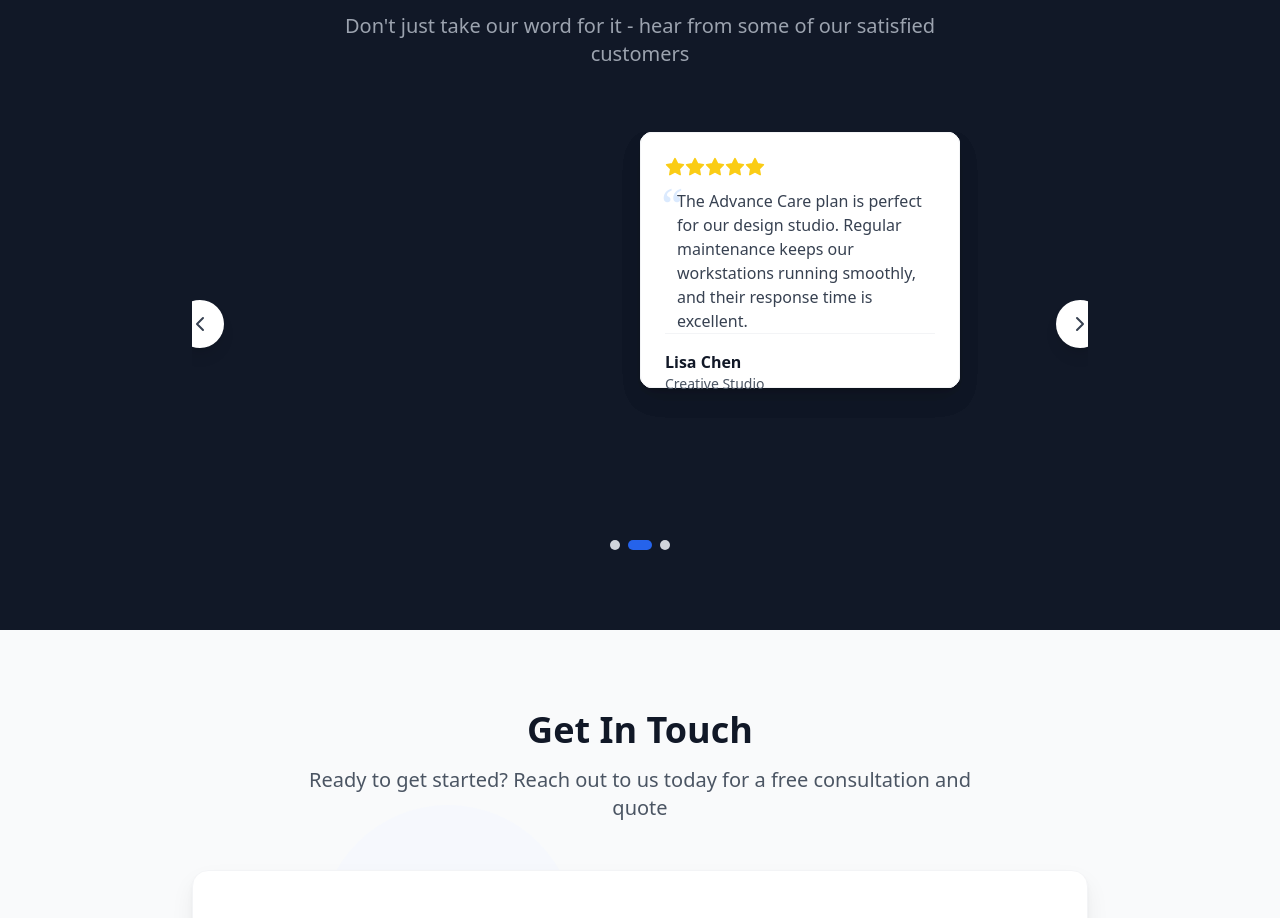
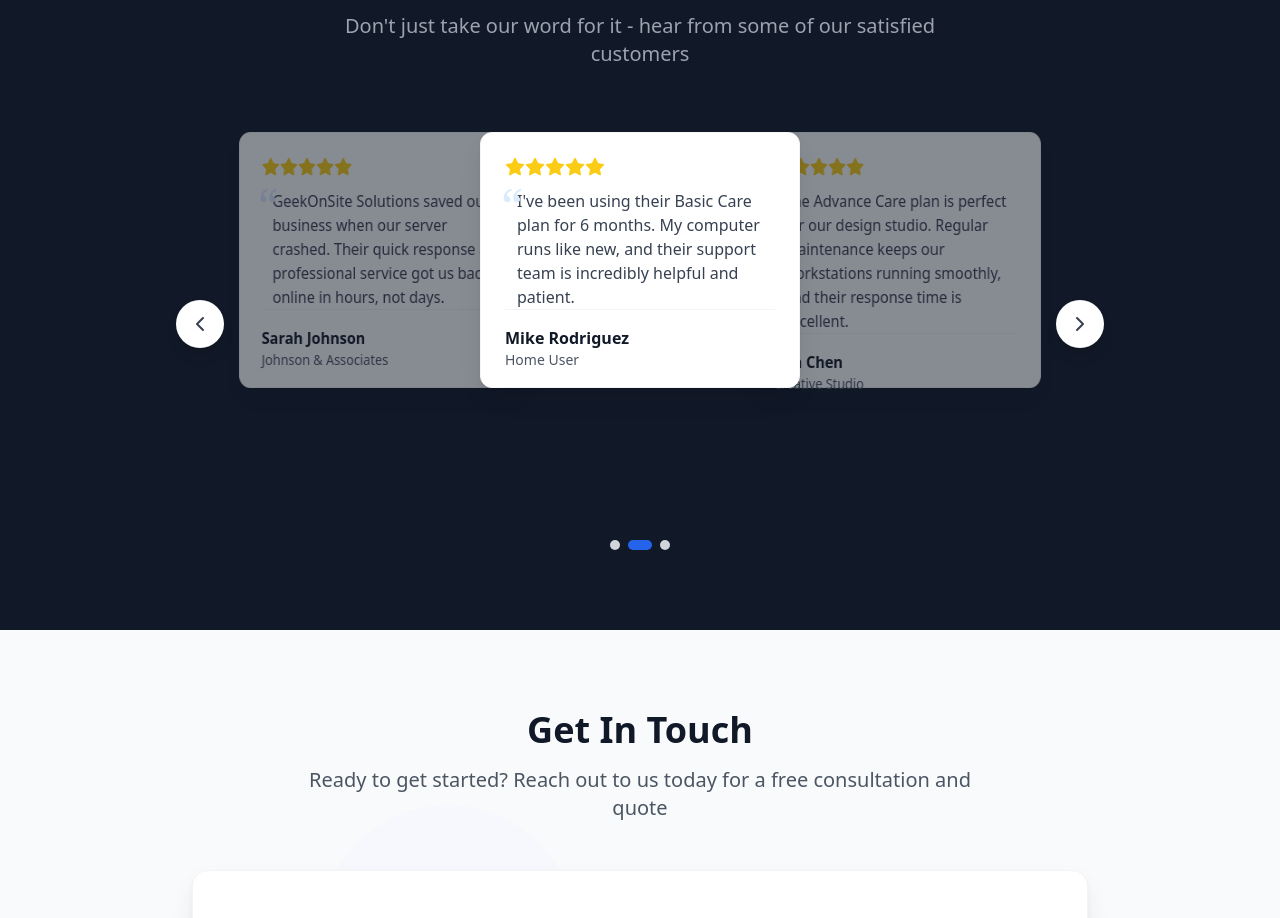
Before and after one commit to geekonsite/Geekonsite, a React (Vite) app: page / in a window 1280 px wide. Shown: the part 4120-5038 px from the top of the page. Built offline with nearby package versions, Linux system fonts and the light colour scheme.

Commit message:
Fix carousel 3D positioning and arrow clipping

```diff
--- a/src/components/Carousel3D.tsx
+++ b/src/components/Carousel3D.tsx
@@ -55,7 +55,7 @@ export const Carousel3D: React.FC<Carousel3DProps> = ({ items }) => {
           {items.map((item, index) => (
             <div
               key={index}
-              className={`carousel-item w-80 h-64`}
+              className={`carousel-item ${getItemState(index)} w-80 h-64`}
             >
               <div className="w-full h-full bg-white rounded-xl shadow-depth border border-gray-100 p-6 flex flex-col">
                 <div className="flex items-center mb-3">
--- a/src/index.css
+++ b/src/index.css
@@ -438,10 +438,10 @@ textarea:focus-visible {
    ======================================== */
 .carousel-container {
   perspective: 1400px;
-  overflow: hidden;
 }
 
 .carousel-track {
+  overflow: hidden;
   transform-style: preserve-3d;
   transition: transform 0.6s cubic-bezier(0.4, 0, 0.2, 1);
 }
```
